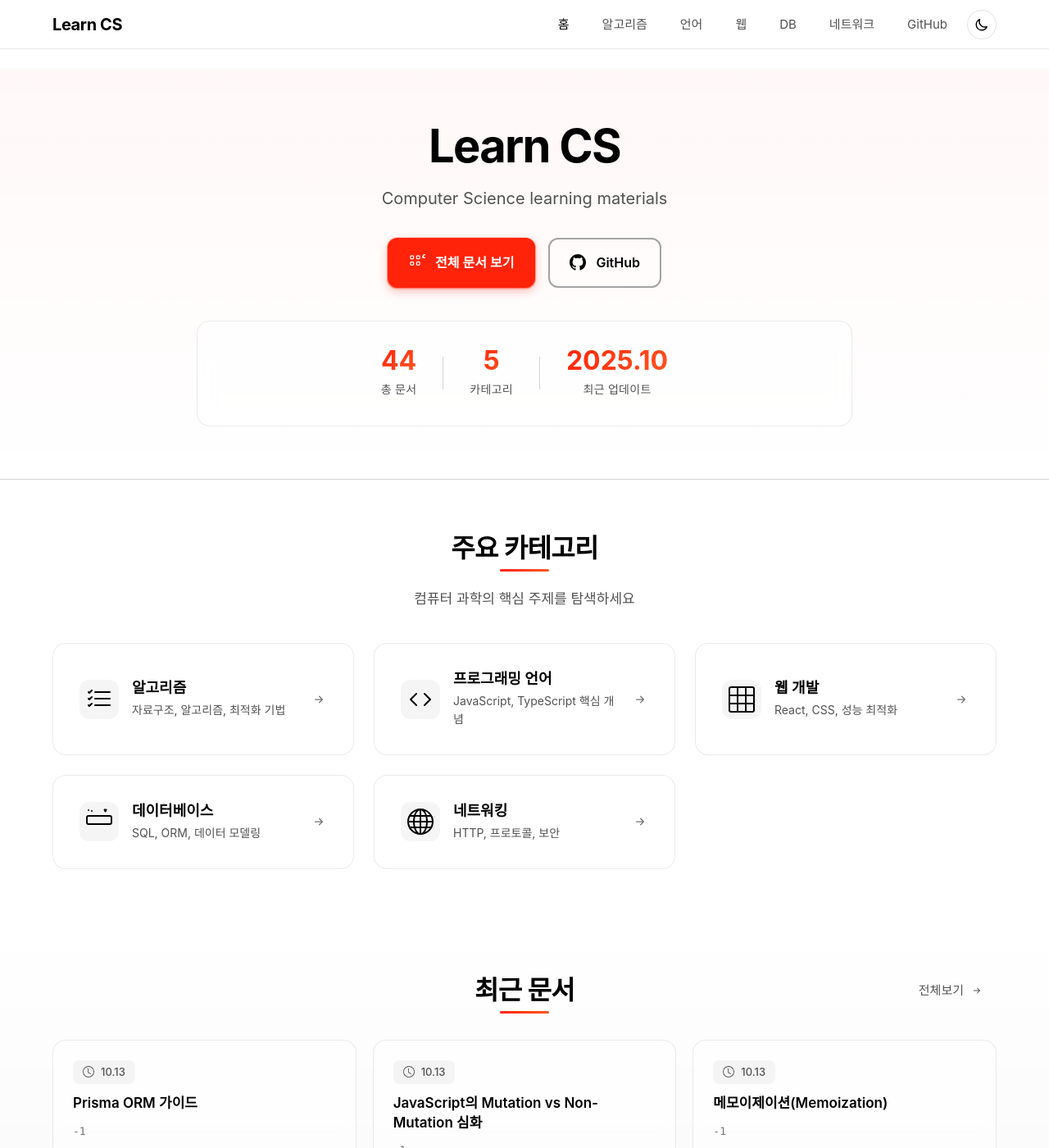
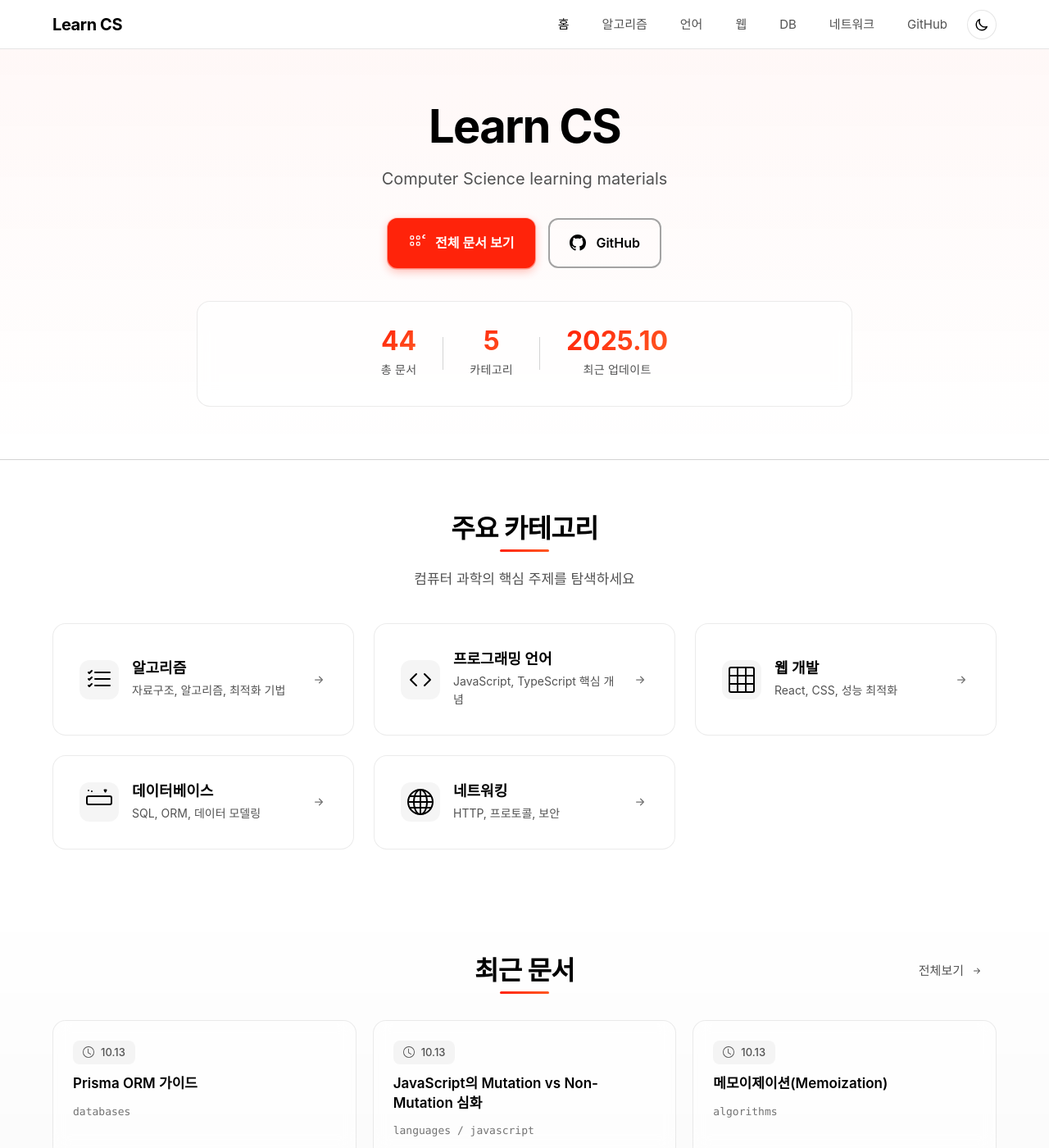
Before and after one commit to lledellebell/learn-cs, a Jekyll site: the page built from index.md, in a window 1280 px wide and 1400 px high. Shown: the whole window at 82% size. Built offline with Jekyll 4.4.1, drawn with Linux system fonts in a browser that asks for light colours; some web fonts are replaced; some of the changed text lies outside the part shown.

Commit message:
fix: slice 필터

```diff
--- a/_layouts/home.html
+++ b/_layouts/home.html
@@ -183,7 +183,11 @@ layout: default
               <p class="home-recent-path">
                 {% assign path_parts = page.path | split: '/' %}
                 {% if path_parts.size > 1 %}
-                  {{ path_parts | slice: 0, path_parts.size | minus: 1 | join: ' / ' }}
+                  {% for part in path_parts %}
+                    {% unless forloop.last %}
+                      {% if forloop.first == false %} / {% endif %}{{ part }}
+                    {% endunless %}
+                  {% endfor %}
                 {% endif %}
               </p>
             </a>
--- a/assets/css/custom.css
+++ b/assets/css/custom.css
@@ -605,8 +605,8 @@ pre[data-language="tsx"]::before {
 
 .main-content {
   flex: 1;
-  padding-top: calc(var(--header-height) + var(--space-6));
-  padding-bottom: var(--space-16);
+  padding-top: calc(var(--header-height));
+  /* padding-bottom: var(--space-16); */
 }
 
 /* =========================================
@@ -2478,10 +2478,6 @@ pre {
     display: none !important;
   }
 
-  .main-content {
-    padding-top: 0;
-  }
-
   a {
     text-decoration: none;
   }
```
